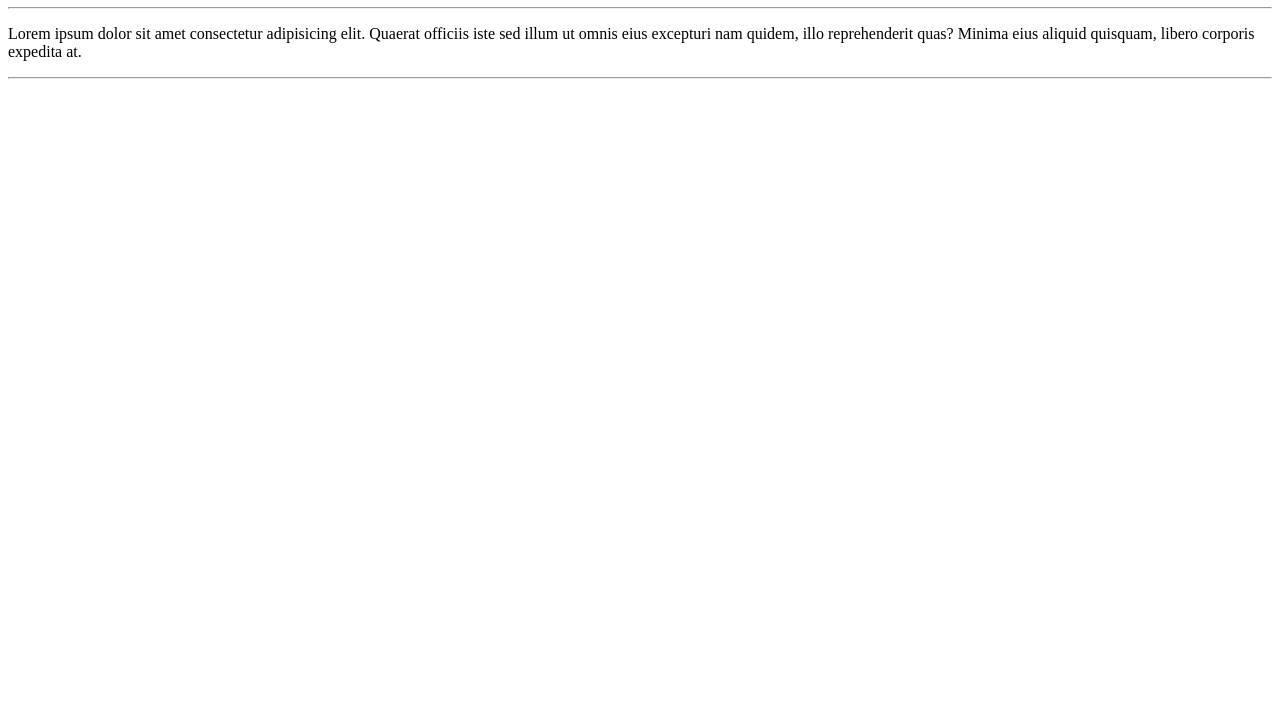
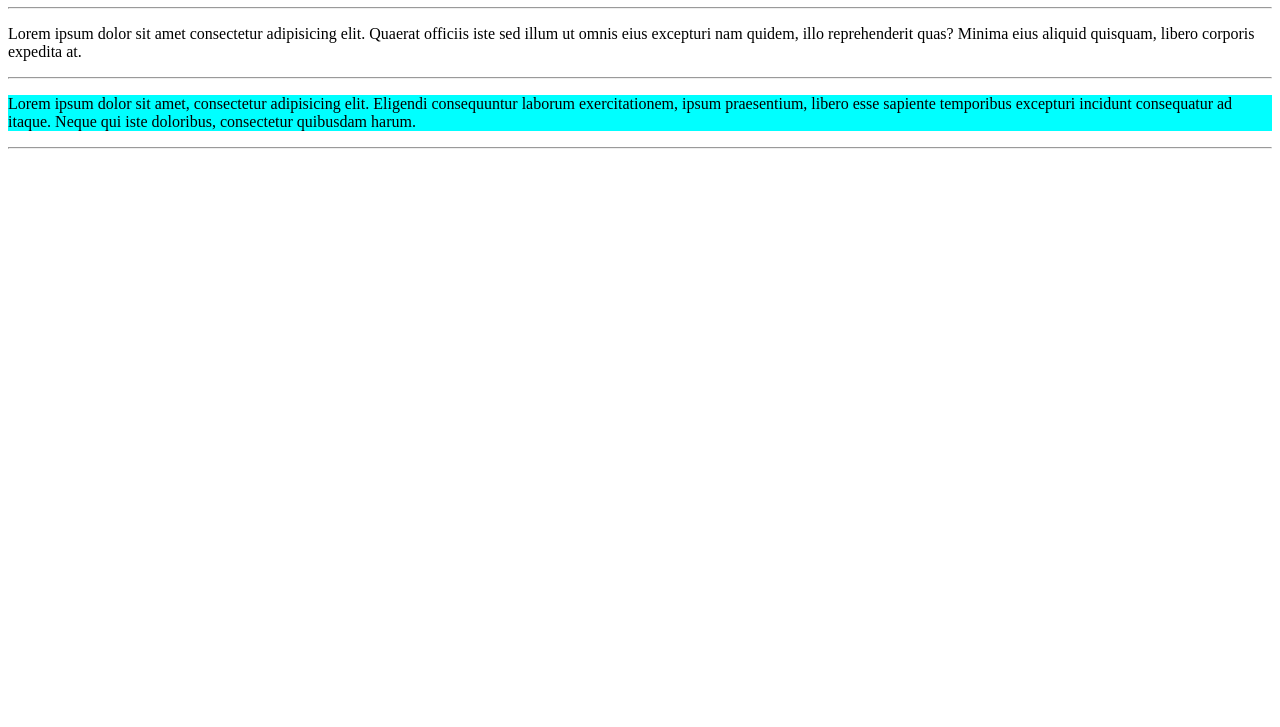
Before and after one commit to marcosdevcodes/Ola-mundo, a plain HTML site: page site-exemplo/index.html in a window 1280 px wide. Shown: the part 73-800 px from the top of the page. Drawn offline with Linux system fonts and the light colour scheme.

Commit message:
Adicionei um paragrafo

```diff
--- a/site-exemplo/index.html
+++ b/site-exemplo/index.html
@@ -11,5 +11,7 @@
     <hr>
     <p>Lorem ipsum dolor sit amet consectetur adipisicing elit. Quaerat officiis iste sed illum ut omnis eius excepturi nam quidem, illo reprehenderit quas? Minima eius aliquid quisquam, libero corporis expedita at.</p>
     <hr>
+    <p style="background-color:aqua">Lorem ipsum dolor sit amet, consectetur adipisicing elit. Eligendi consequuntur laborum exercitationem, ipsum praesentium, libero esse sapiente temporibus excepturi incidunt consequatur ad itaque. Neque qui iste doloribus, consectetur quibusdam harum.</p>
+    <hr>
 </body>
 </html>
```
